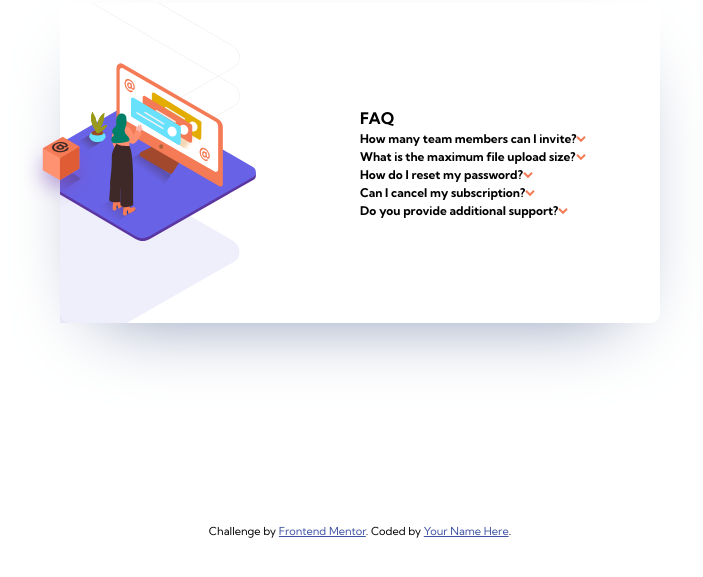
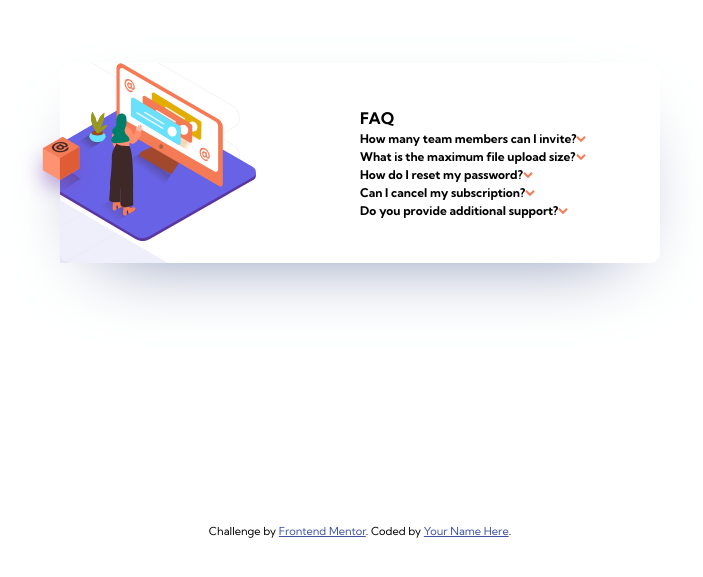
Before and after one commit to migvidal/faq-accordion-card-main, a plain HTML site: page index.html in a window 1280 px wide. Shown: the part 197-774 px from the top of the page, without its empty margins (280-983 px from the left). Drawn offline with nearby package versions, Linux system fonts and the light colour scheme; files that its build step writes are made by us from their sources.

Commit message:
remove-lightbox-height

```diff
--- a/style.scss
+++ b/style.scss
@@ -38,8 +38,6 @@ footer {
   margin: 0 auto;
   width: 90%;
   max-width: 600px;
-  height: 20rem;
-  max-height: 600px;
   //overflow: hidden;
   box-shadow: 0 29px 80px -40px #7280a7;
 
```
